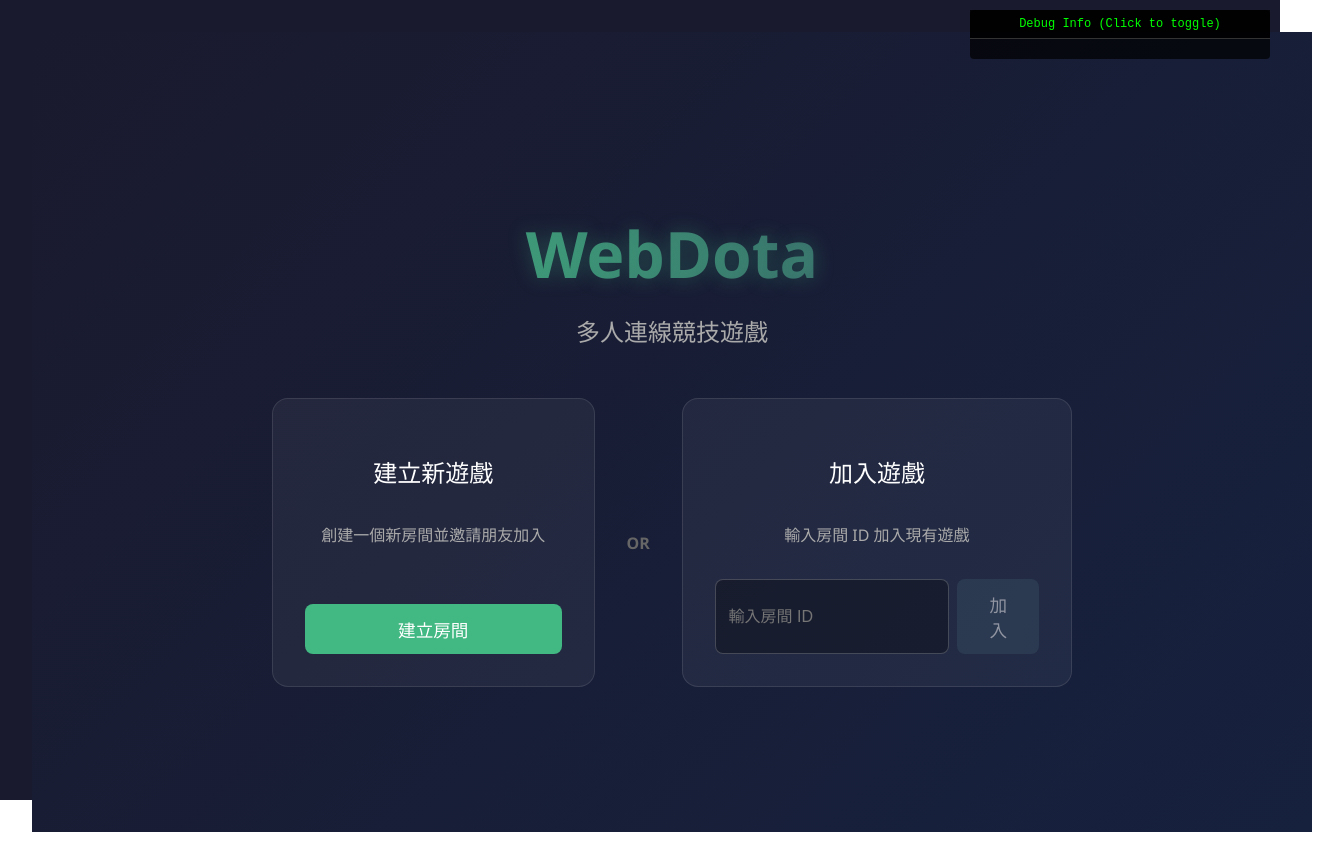
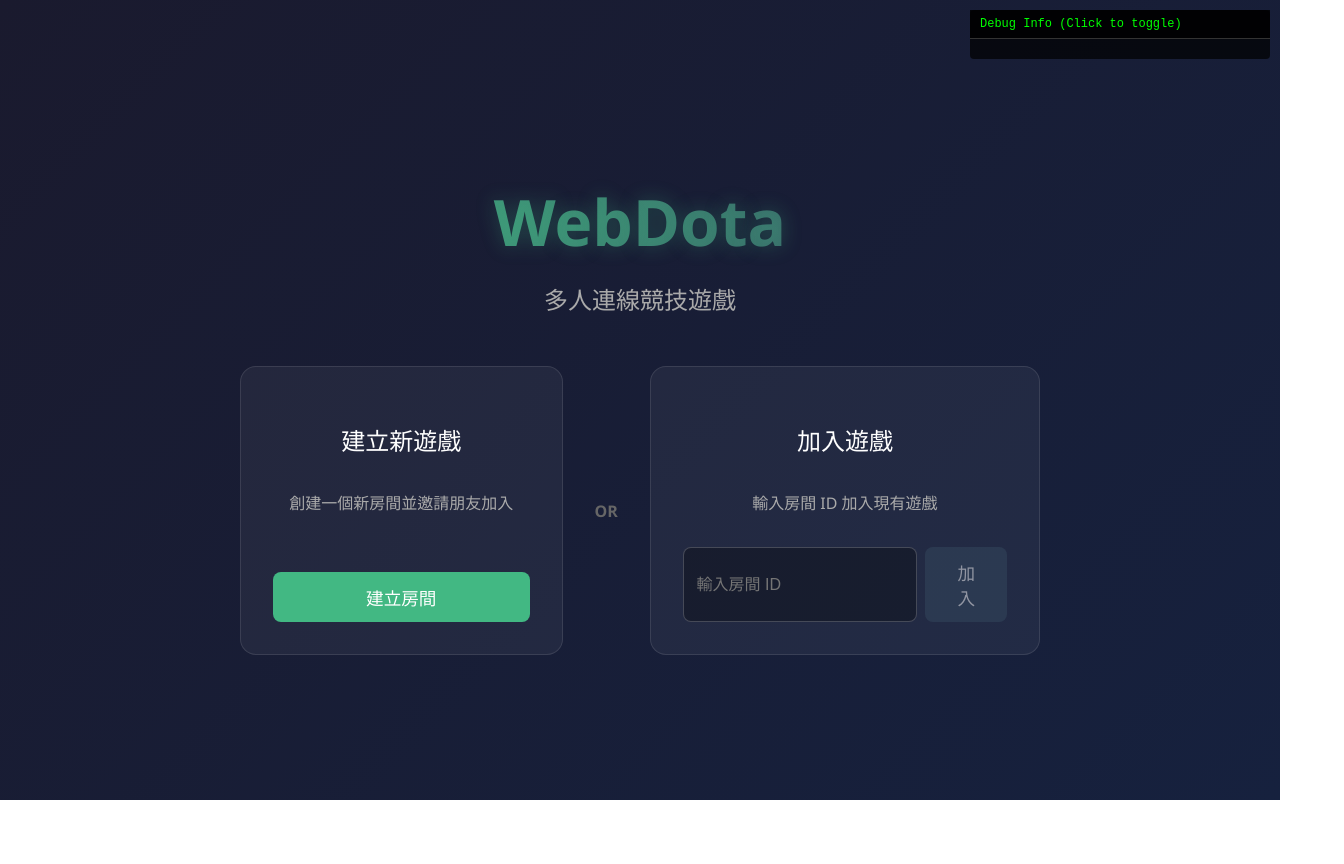
Before and after one commit to raybird/webdota, a Vue app: page / in a window 1280 px wide. Shown: the whole page, 1344 px wide, since content can reach past the window. After the commit the page ends 800 px from the top, so only its background shows below. Built offline with nearby package versions, Linux system fonts and the light colour scheme.

Commit message:
feat: 提升玩家名稱文字顯示清晰度，並統一頁面基礎樣式以支援全螢幕顯示"

```diff
--- a/index.html
+++ b/index.html
@@ -6,7 +6,6 @@
     <meta name="viewport" content="width=device-width, initial-scale=1.0" />
     <title>Web MOBA - Mythic Legends</title>
     <style>
-        body { margin: 0; overflow: hidden; background-color: #000; }
         #game-canvas {
             position: absolute;
             top: 0;
--- a/src/core/UIManager.ts
+++ b/src/core/UIManager.ts
@@ -83,17 +83,17 @@ export class UIManager {
         // 使用 Canvas 繪製名稱文字
         const nameCanvas = document.createElement('canvas');
         const nameCtx = nameCanvas.getContext('2d');
-        nameCanvas.width = 256;
-        nameCanvas.height = 64;
+        nameCanvas.width = 512;   // 加大解析度
+        nameCanvas.height = 128;  // 加大解析度
 
         if (nameCtx) {
-            nameCtx.font = 'bold 32px Arial, sans-serif';
+            nameCtx.font = 'bold 64px Arial, sans-serif'; // 加大字體
             nameCtx.textAlign = 'center';
             nameCtx.textBaseline = 'middle';
 
             // 黑色描邊
             nameCtx.strokeStyle = 'black';
-            nameCtx.lineWidth = 4;
+            nameCtx.lineWidth = 8; // 加粗描邊
             nameCtx.strokeText(playerName, nameCanvas.width / 2, nameCanvas.height / 2);
 
             // 白色文字
@@ -133,12 +133,14 @@ export class UIManager {
         });
 
         // 縮放與位置
-        // 父層 scale 為 0.01，所以這裡的數值需要放大 100 倍以對應 Element 的大小
-        // Element 寬度 150，這裡設 250 (即 World Space 2.5) 以容納較長 ID
-        nameText.setLocalScale(250, 1, 60);
+        // 父層 scale 為 0.01
+        // Element 寬度 150
+        // 調整比例讓字體看起來更大：(300, 1, 100)
+        nameText.setLocalScale(300, 1, 100);
+
         // Element 在 Y=0. HP Bar 高度 25. 文字要在上方.
-        // Element 座標系中 Y+ 是向上.
-        nameText.setLocalPosition(0, 50, 0);
+        // 因為高度增加到 100 (visual scale)，需要把位置拉高避免重疊
+        nameText.setLocalPosition(0, 80, 0);
 
         // Plane 原本是 XZ 平面，繞 X 軸轉 90 度變成 XY 平面（面向 Z+）
         // hpBarEntity 會 LookAt Camera，所以 Z 軸指向 Camera
--- a/src/core/managers/RenderManager.ts
+++ b/src/core/managers/RenderManager.ts
@@ -43,9 +43,28 @@ export class RenderManager {
         const player = players.get(targetPlayerId.toUpperCase());
         if (player) {
             const pos = player.entity.getPosition();
-            // 固定的 Isometric 視角：垂直高度 25，後方偏移 15
-            // 這確保所有玩家看到的畫面方向與角度一致
-            this.camera.setPosition(pos.x, pos.y + 25, pos.z + 15);
+            // 基礎相機設定
+            let targetHeight = 25;
+            let targetDistance = 15;
+
+            // RWD 調整：偵測螢幕長寬比
+            const aspectRatio = window.innerWidth / window.innerHeight;
+
+            // 如果是直式螢幕 (或接近方形)，拉高相機以增加水平視野
+            if (aspectRatio < 1.0) {
+                // 簡單的反比公式：螢幕越窄，相機越高
+                // 例如 Aspect Ratio 0.5 (9:16) -> Factor 2.0 -> Height 50
+                const factor = 1.0 / aspectRatio;
+                targetHeight *= factor;
+                targetDistance *= factor;
+
+                // 限制最大高度，避免過遠
+                targetHeight = Math.min(targetHeight, 60);
+                targetDistance = Math.min(targetDistance, 35);
+            }
+
+            // 更新相機位置
+            this.camera.setPosition(pos.x, pos.y + targetHeight, pos.z + targetDistance);
             this.camera.lookAt(pos.x, pos.y, pos.z);
         }
     }
--- a/src/style.css
+++ b/src/style.css
@@ -18,16 +18,25 @@ a {
   color: #646cff;
   text-decoration: inherit;
 }
+
 a:hover {
   color: #535bf2;
 }
 
 body {
   margin: 0;
-  display: flex;
-  place-items: center;
-  min-width: 320px;
-  min-height: 100vh;
+  width: 100%;
+  height: 100%;
+  overflow: hidden;
+  background-color: #000;
+}
+
+html {
+  margin: 0;
+  padding: 0;
+  width: 100%;
+  height: 100%;
+  overflow: hidden;
 }
 
 h1 {
@@ -46,9 +55,11 @@ button {
   cursor: pointer;
   transition: border-color 0.25s;
 }
+
 button:hover {
   border-color: #646cff;
 }
+
 button:focus,
 button:focus-visible {
   outline: 4px auto -webkit-focus-ring-color;
@@ -59,10 +70,11 @@ button:focus-visible {
 }
 
 #app {
-  max-width: 1280px;
-  margin: 0 auto;
-  padding: 2rem;
-  text-align: center;
+  width: 100%;
+  height: 100%;
+  margin: 0;
+  padding: 0;
+  text-align: left;
 }
 
 @media (prefers-color-scheme: light) {
@@ -70,9 +82,11 @@ button:focus-visible {
     color: #213547;
     background-color: #ffffff;
   }
+
   a:hover {
     color: #747bff;
   }
+
   button {
     background-color: #f9f9f9;
   }
```
